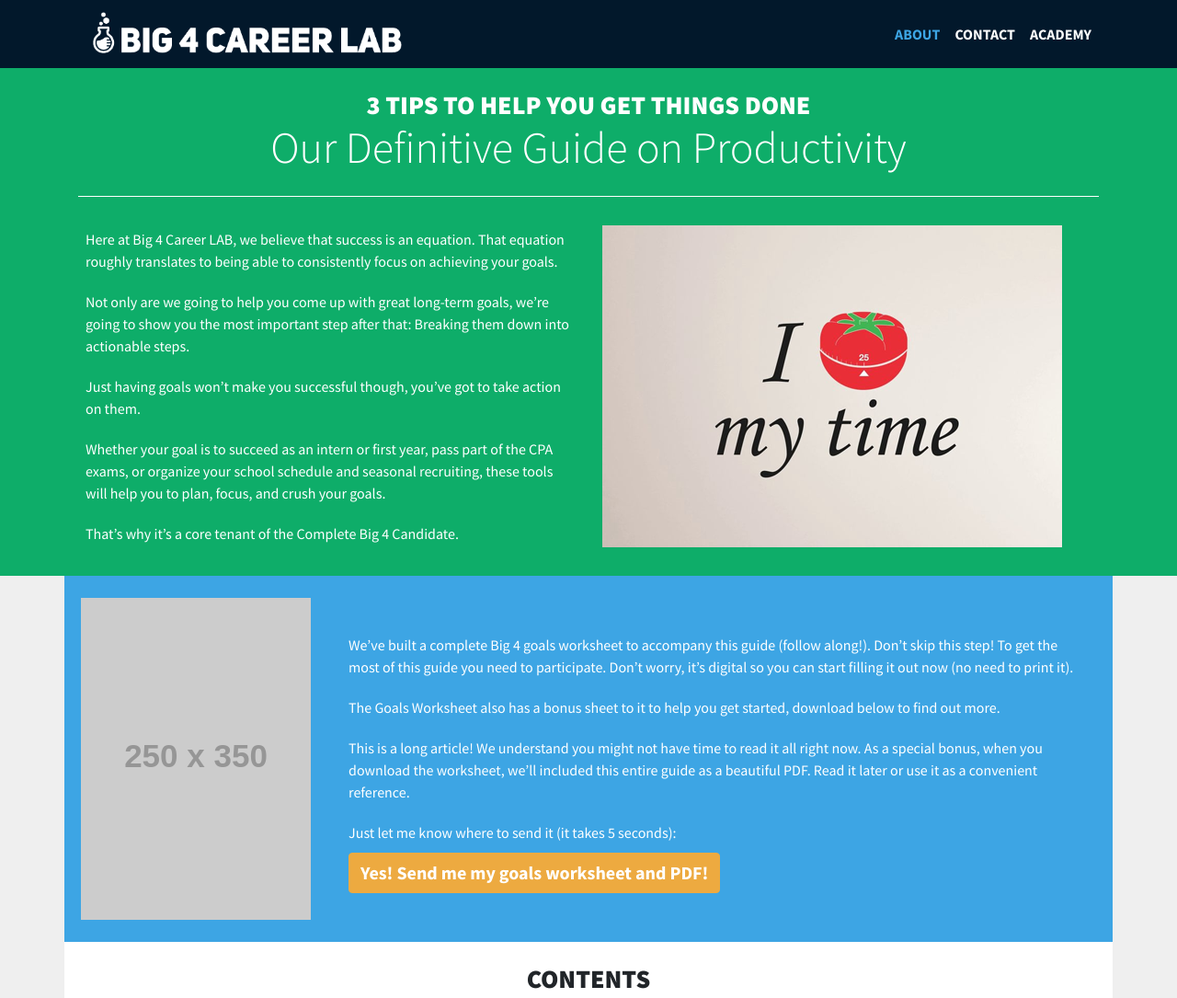
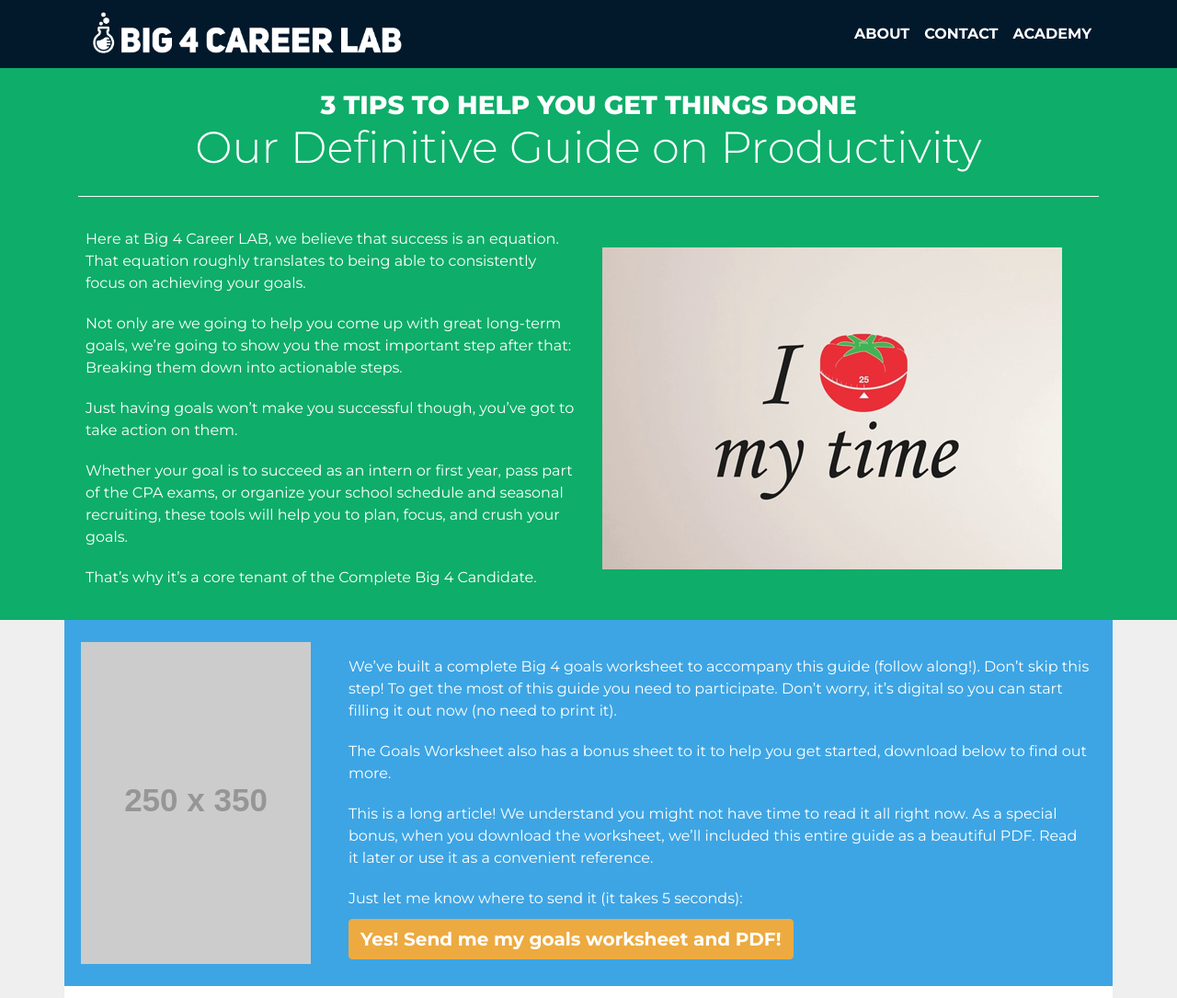
Before and after one commit to jeremiah-sandoval/big4careerlab, a plain HTML site: page index.html in a window 1280 px wide. Shown: the top 1085 px of the page at 92% size. Drawn offline with nearby package versions, Linux system fonts and the light colour scheme; placeholder pictures from the web are drawn by us.

Commit message:
Change font

```diff
--- a/css/style.css
+++ b/css/style.css
@@ -1,8 +1,8 @@
-@import url('https://fonts.googleapis.com/css?family=Source+Sans+Pro:100,100i,300,300i,400,400i,700,700i,900,900i');
+@import url('https://fonts.googleapis.com/css?family=Montserrat:100,100i,200,200i,300,300i,400,400i,500,500i,600,600i,700,700i,800,800i,900,900i');
 
 body{
   background-color: #efefef;
-  font-family: 'Source Sans Pro', sans-serif;
+  font-family: 'Montserrat', sans-serif;
 }
 p{
   margin: 0;
@@ -77,7 +77,7 @@ a:hover{
 .content-header h3{
   text-transform: uppercase;
   font-size: 28px;
-  font-weight: 900;
+  font-weight: 800;
   margin: 0;
 }
 .title-header h1{
--- a/index.html
+++ b/index.html
@@ -18,7 +18,7 @@
           </button>
           <div class="collapse navbar-collapse" id="navbarSupportedContent">
             <ul class="navbar-nav">
-              <li class="nav-item active">
+              <li class="nav-item">
                 <a href="#" class="nav-link">About</a>
               </li>
               <li class="nav-item">
```
